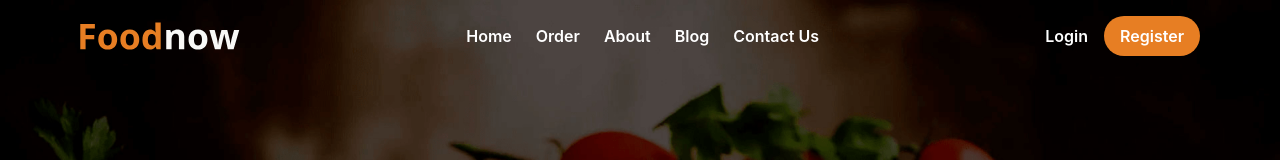
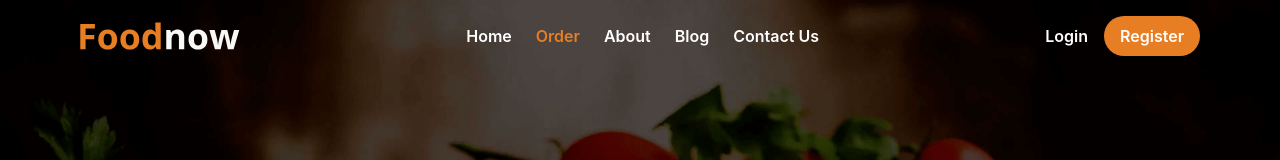
Before and after one commit to HansCode20/FoodNow-Test, a Vue app: page / in a window 1280 px wide. Shown: the top 160 px of the page. Built offline with nearby package versions, Linux system fonts and the light colour scheme.

Commit message:
Repair fixed to absolute

```diff
--- a/src/components/Navbar.vue
+++ b/src/components/Navbar.vue
@@ -1,5 +1,5 @@
 <template>
-    <nav class="fixed top-0 left-0 right-0 flex items-center justify-between px-20 py-4">
+    <nav class="absolute top-0 left-0 right-0 flex items-center justify-between px-20 py-4">
       <!-- Logo -->
       <div class="flex items-center">
         <img src="../assets/img/logo.svg" alt="Logo" class="w-40">
@@ -8,7 +8,7 @@
       <!-- Menu Tengah -->
       <ul class="hidden md:block md:flex space-x-6 text-white font-semibold">
         <li><a href="#" class="hover:underline">Home</a></li>
-        <li><a href="#" class="hover:underline">Order</a></li>
+        <li><a href="#" class="hover:underline text-[#e77e23]">Order</a></li>
         <li><a href="#" class="hover:underline">About</a></li>
         <li><a href="#" class="hover:underline">Blog</a></li>
         <li><a href="#" class="hover:underline">Contact Us</a></li>
```
